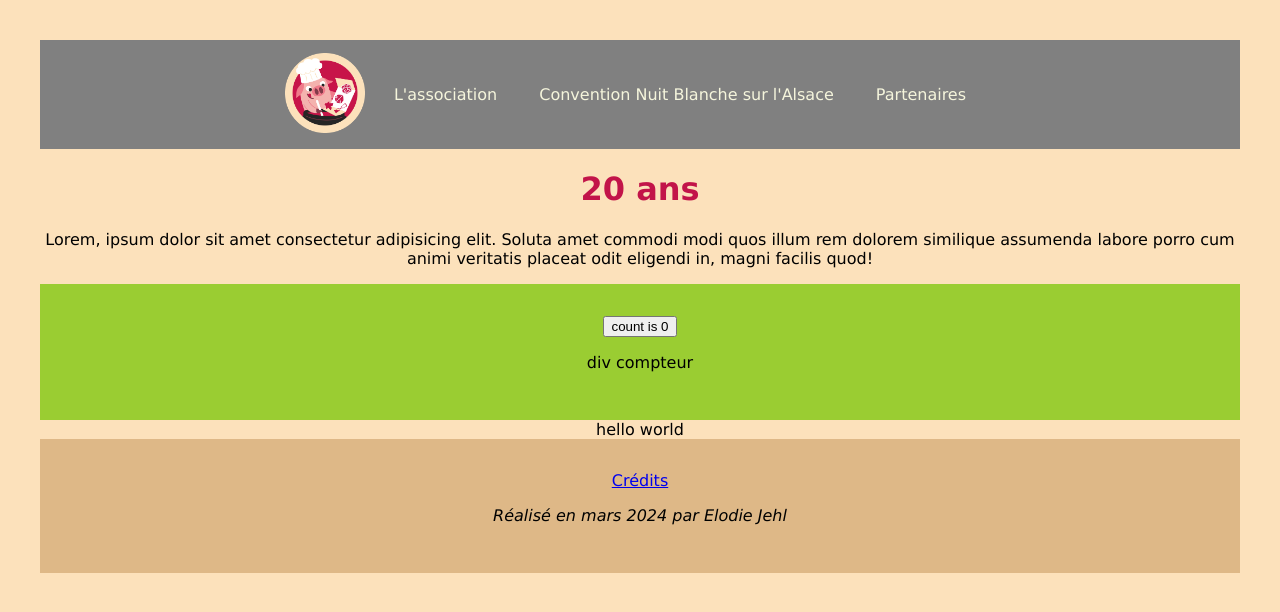
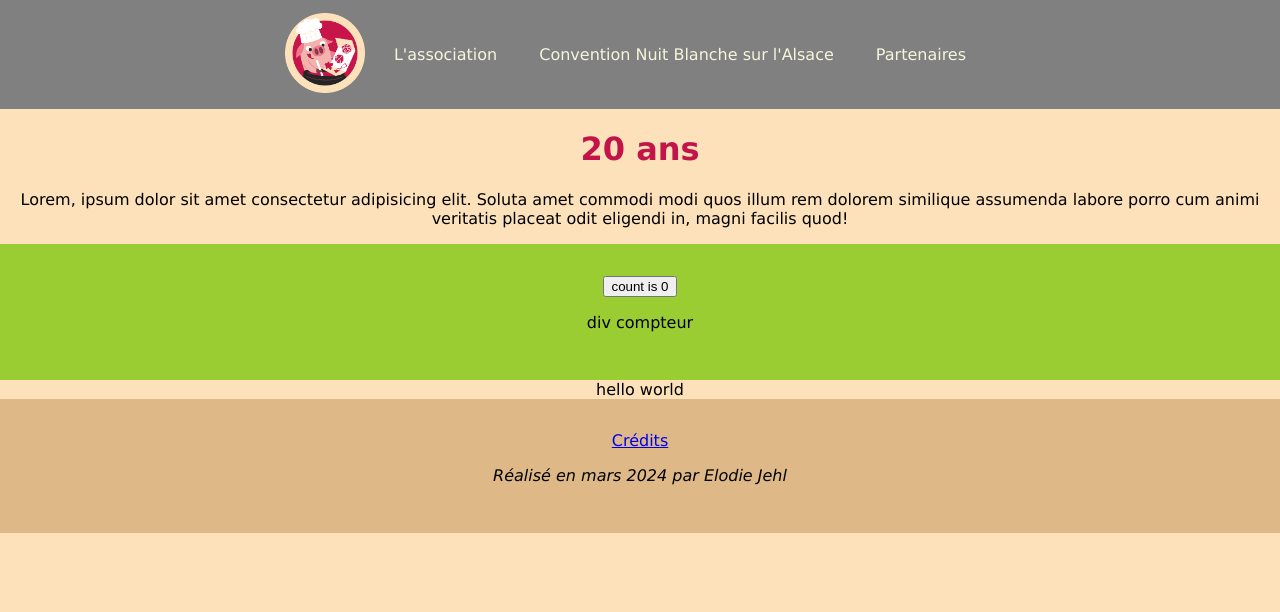
Before and after one commit to Elodie0530/Birthday-SaJ-20-years, a React (Vite) app: page / in a window 1280 px wide. Shown: the top 612 px of the page. Built offline with nearby package versions, Linux system fonts and the light colour scheme.

Commit message:
delete standard initial data and add new data

```diff
--- a/src/App.css
+++ b/src/App.css
@@ -6,24 +6,18 @@
 body {
   background-color: #fce1bb;
   font-family: Verdana, sans-serif;
+
   h1 {
     color: #c21449;
   }
+
+  max-width: 1920px;
+  margin: 0 auto;
 }
-
-/* .navbar{
-  background-color: red;
-} */
 
 #root {
   flex-direction: column;
-  min-height: 100vh;
-  /* width: 100%; */
-  height: 100%;
-  height: 100vh;
-  /* max-width: 1280px; */
-  /* margin: 0 auto; */
-  padding: 2rem;
+  /* min-height: 100vh; */
   text-align: center;
   background-color: #fce1bb;
   font-size: 1em;
@@ -33,31 +27,3 @@
   padding: 2em;
   background-color: yellowgreen;
 }
-
-/* .logo {
-  height: 6em;
-  padding: 1.5em;
-  will-change: filter;
-  transition: filter 300ms;
-}
-.logo:hover {
-  filter: drop-shadow(0 0 2em #646cffaa);
-}
-.logo.react:hover {
-  filter: drop-shadow(0 0 2em #61dafbaa);
-} */
-
-/* @keyframes logo-spin {
-  from {
-    transform: rotate(0deg);
-  }
-  to {
-    transform: rotate(360deg);
-  }
-}
-
-@media (prefers-reduced-motion: no-preference) {
-  a:nth-of-type(2) .logo {
-    animation: logo-spin infinite 20s linear;
-  }
-} */
--- a/src/index.css
+++ b/src/index.css
@@ -1,68 +1,5 @@
-/* :root {
-  font-family: Inter, system-ui, Avenir, Helvetica, Arial, sans-serif;
-  line-height: 1.5;
-  font-weight: 400;
-
-  color-scheme: light dark;
-  color: rgba(255, 255, 255, 0.87);
-  background-color: #242424;
-
-  font-synthesis: none;
-  text-rendering: optimizeLegibility;
-  -webkit-font-smoothing: antialiased;
-  -moz-osx-font-smoothing: grayscale;
-}
-
-a {
-  font-weight: 500;
-  color: #646cff;
-  text-decoration: inherit;
-}
-a:hover {
-  color: #535bf2;
-} */
-
 body {
   display: flex;
   flex-direction: column;
   place-items: center;
-  min-width: 320px;
-  min-height: 100vh;
 }
-
-/* h1 {
-  font-size: 3.2em;
-  line-height: 1.1;
-}
-
-button {
-  border-radius: 8px;
-  border: 1px solid transparent;
-  padding: 0.6em 1.2em;
-  font-size: 1em;
-  font-weight: 500;
-  font-family: inherit;
-  background-color: #1a1a1a;
-  cursor: pointer;
-  transition: border-color 0.25s;
-}
-button:hover {
-  border-color: #646cff;
-}
-button:focus,
-button:focus-visible {
-  outline: 4px auto -webkit-focus-ring-color;
-}
-
-@media (prefers-color-scheme: light) {
-  :root {
-    color: #213547;
-    background-color: #ffffff;
-  }
-  a:hover {
-    color: #747bff;
-  }
-  button {
-    background-color: #f9f9f9;
-  }
-} */
```
